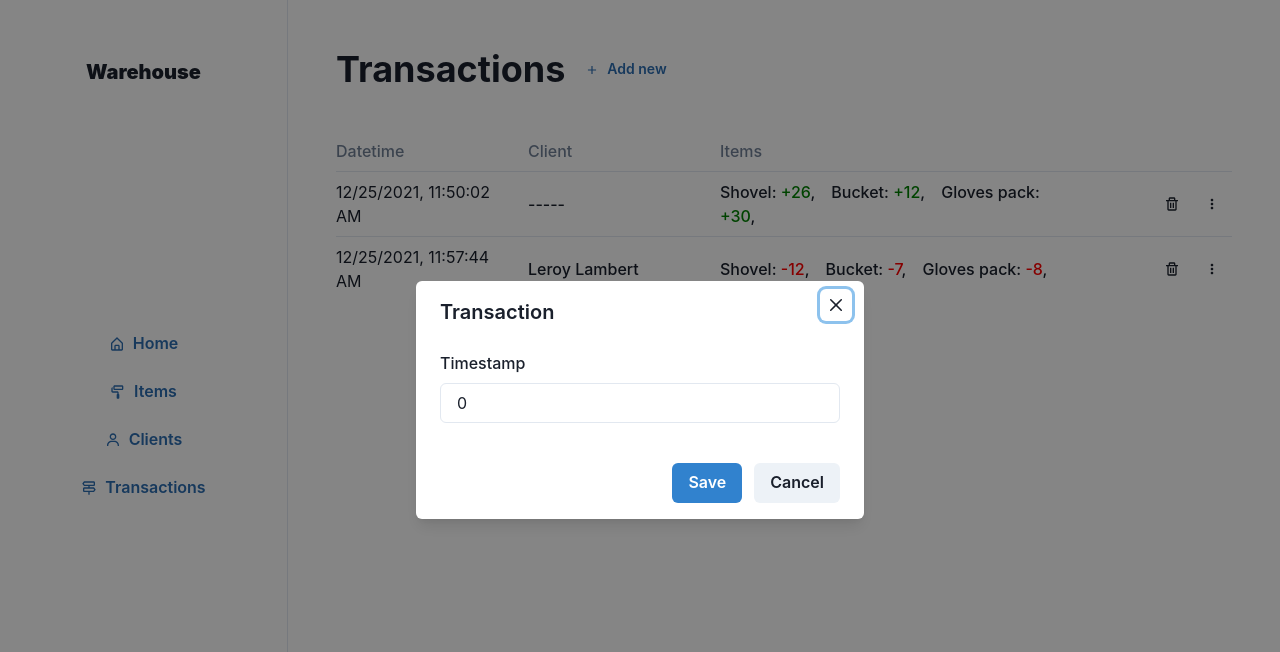
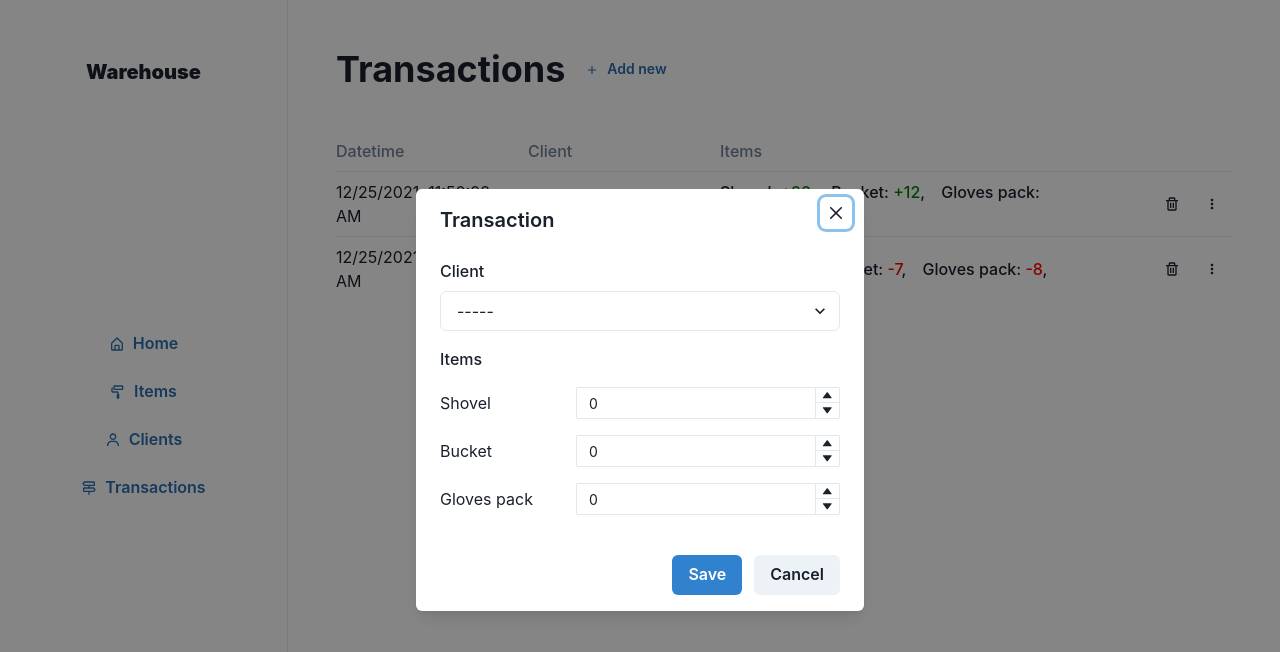
Before and after one commit to yaroslavnosenko/warehouse, a React (Create React App) app in the folder client/: page /transactions in a window 1280 px wide. Both pictures are taken after a click on the button "Add new". Shown: the top 652 px of the page. Built offline with nearby package versions, Linux system fonts and the light colour scheme; the HTML template or start-up script is replaced by a standard one.

Commit message:
client: transactions form

```diff
--- a/client/src/components/edit-transaction-form.tsx
+++ b/client/src/components/edit-transaction-form.tsx
@@ -1,8 +1,9 @@
 import {
   Button,
+  Text,
   FormControl,
   FormLabel,
-  Input,
+  HStack,
   Modal,
   ModalBody,
   ModalCloseButton,
@@ -10,10 +11,18 @@ import {
   ModalFooter,
   ModalHeader,
   ModalOverlay,
+  Select,
+  NumberInput,
+  NumberInputField,
+  NumberInputStepper,
+  NumberIncrementStepper,
+  NumberDecrementStepper,
 } from '@chakra-ui/react'
-import { useEffect, useState } from 'react'
+import { useEffect, useState, ChangeEvent } from 'react'
 
-import { Transaction } from '../types'
+import { getAllClients, getAllItems } from '../services'
+
+import { Client, Item, Transaction } from '../types'
 
 interface Props {
   transaction: Transaction | undefined
@@ -21,19 +30,50 @@ interface Props {
   onSave: (item: Transaction) => void
 }
 
-const _empty: Transaction = { id: 0, timestamp: 0, items: [] }
+const _empty: Transaction = { id: 0, timestamp: 0, items: [], client: undefined }
 
 export const EditTransactionForm = (props: Props) => {
   const { transaction, onClose, onSave } = props
   const [form, setForm] = useState<Transaction>(_empty)
+  const [items, setItems] = useState<Item[]>()
+  const [clients, setClients] = useState<Client[]>()
   const [loading, setLoading] = useState<boolean>(false)
+  const isReady: boolean = !!items && !!clients
 
   useEffect(() => {
     setForm(props.transaction || _empty)
     setLoading(false)
   }, [props])
 
-  return (
+  useEffect(() => {
+    loadForm()
+  }, [])
+
+  const loadForm = () => {
+    getAllClients().then((res) => setClients(res))
+    getAllItems().then((res) => setItems(res))
+  }
+
+  const onClientChange = (event: ChangeEvent<HTMLSelectElement>) => {
+    const selectedId: number = parseInt(event.target.value)
+    const newForm = { ...form }
+    newForm.client = clients?.find((client) => client.id === selectedId)
+    setForm(newForm)
+  }
+
+  const onItemChange = (count: number, basicItem: Item) => {
+    const newForm = { ...form }
+    const editedIndex: number = form.items.findIndex((item) => item.item === basicItem)
+    if (editedIndex >= 0) {
+      newForm.items[editedIndex].count = count
+    } else {
+      newForm.items.push({ item: basicItem, count })
+    }
+    console.log(newForm)
+    setForm(newForm)
+  }
+
+  return !isReady ? null : (
     <Modal isOpen={!!transaction} onClose={onClose} isCentered>
       <ModalOverlay />
       <ModalContent>
@@ -41,12 +81,35 @@ export const EditTransactionForm = (props: Props) => {
         <ModalCloseButton />
         <ModalBody pb={6}>
           <FormControl>
-            <FormLabel>Timestamp</FormLabel>
-            <Input
-              placeholder="Timestamp"
-              value={form.timestamp}
-              onChange={(event) => setForm({ ...form, timestamp: event.target.value as unknown as number })}
-            />
+            <FormLabel>Client</FormLabel>
+            <Select placeholder="-----" defaultValue={form.client?.id} onChange={onClientChange}>
+              {clients?.map((client) => (
+                <option value={client.id} key={client.id}>
+                  {client.full_name}
+                </option>
+              ))}
+            </Select>
+          </FormControl>
+
+          <FormControl mt="4">
+            <FormLabel>Items</FormLabel>
+            {items?.map((item) => (
+              <HStack mt="4" key={item.id}>
+                <Text flex={1}>{item.title}</Text>
+                <NumberInput
+                  size="sm"
+                  defaultValue={form.items.find((itx) => itx.item.id === item.id)?.count || 0}
+                  min={-(item?.count_available || 0)}
+                  onChange={(_, num) => onItemChange(num, item)}
+                >
+                  <NumberInputField />
+                  <NumberInputStepper>
+                    <NumberIncrementStepper />
+                    <NumberDecrementStepper />
+                  </NumberInputStepper>
+                </NumberInput>
+              </HStack>
+            ))}
           </FormControl>
         </ModalBody>
 
--- a/client/src/pages/transactions-page.tsx
+++ b/client/src/pages/transactions-page.tsx
@@ -6,7 +6,7 @@ import { Container, TransactionList, EditTransactionForm } from '../components'
 import { createTransaction } from '../services'
 import { Transaction } from '../types'
 
-const _empty: Transaction = { id: 0, timestamp: 0, items: [] }
+const _empty: Transaction = { id: 0, timestamp: 0, items: [], client: undefined }
 
 export const TransactionsPage = () => {
   const [create, setCreate] = useState<Transaction | undefined>()
```
